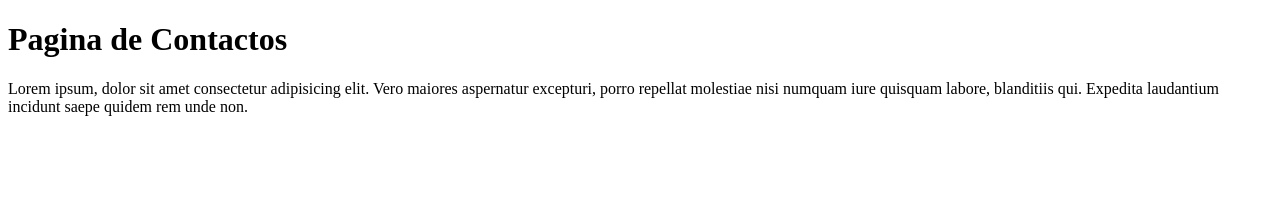
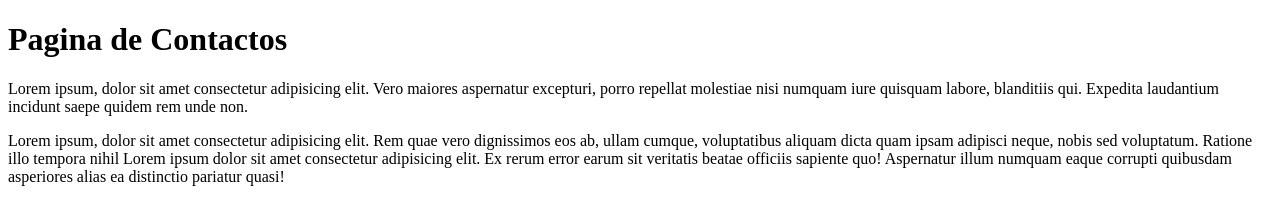
Before and after one commit to kleveros123/Ejemplo2022-1, a plain HTML site: page contactos.html in a window 1280 px wide. Drawn offline with Linux system fonts and the light colour scheme.

Commit message:
Agrego segundo parrafo en contactos

```diff
--- a/contactos.html
+++ b/contactos.html
@@ -9,5 +9,6 @@
 <body>
   <h1>Pagina de Contactos</h1>
   <p>Lorem ipsum, dolor sit amet consectetur adipisicing elit. Vero maiores aspernatur excepturi, porro repellat molestiae nisi numquam iure quisquam labore, blanditiis qui. Expedita laudantium incidunt saepe quidem rem unde non.</p>
+  <p>Lorem ipsum, dolor sit amet consectetur adipisicing elit. Rem quae vero dignissimos eos ab, ullam cumque, voluptatibus aliquam dicta quam ipsam adipisci neque, nobis sed voluptatum. Ratione illo tempora nihil Lorem ipsum dolor sit amet consectetur adipisicing elit. Ex rerum error earum sit veritatis beatae officiis sapiente quo! Aspernatur illum numquam eaque corrupti quibusdam asperiores alias ea distinctio pariatur quasi!</p>
 </body>
 </html>
```
